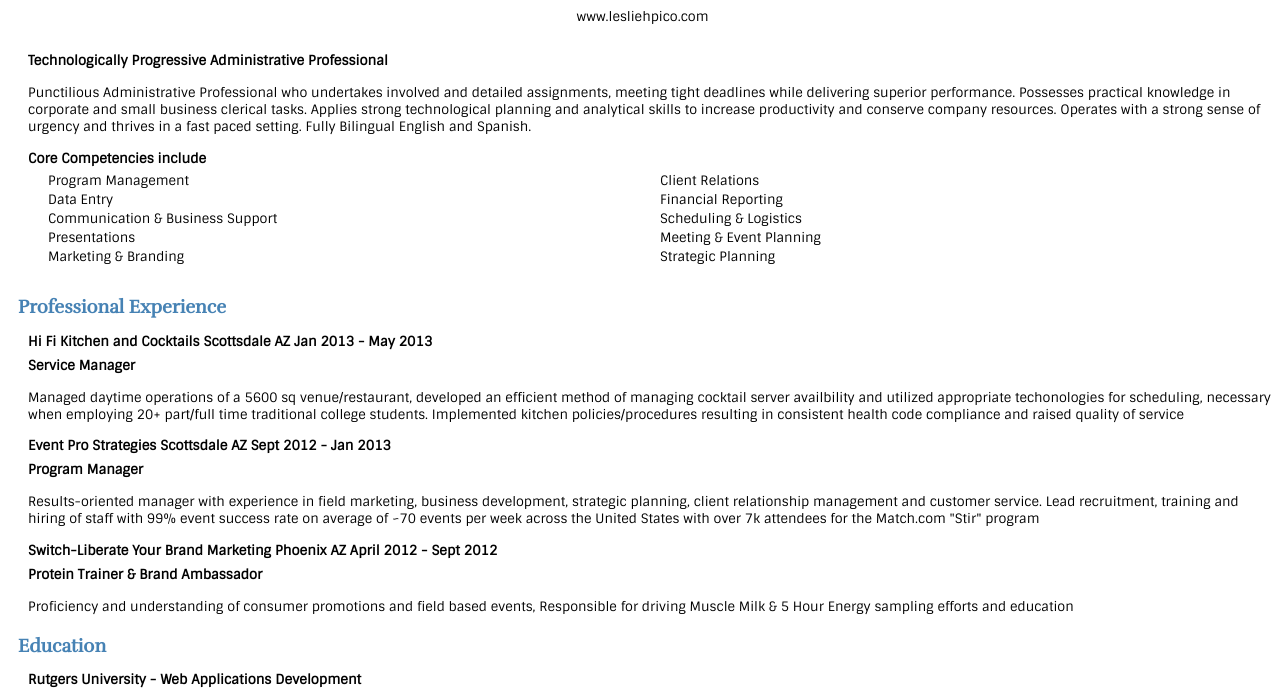
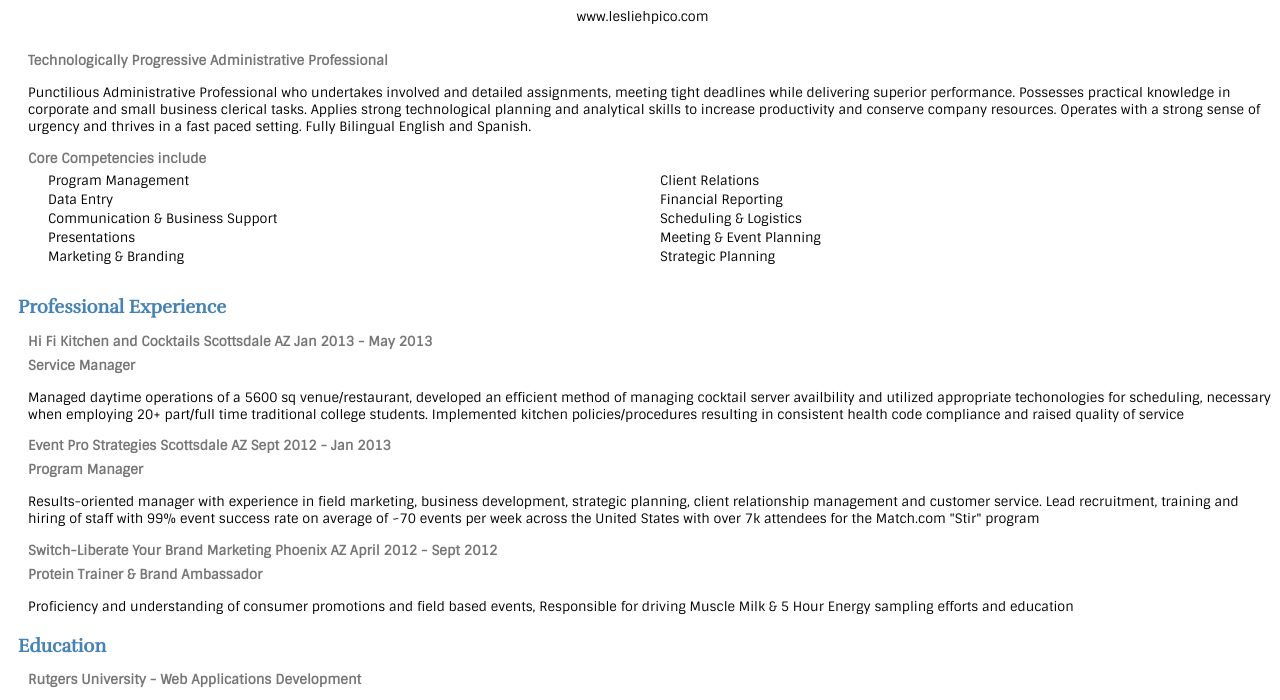
Before and after one commit to wannabegirldev/Resume, a plain HTML site: page index.html in a window 1280 px wide. Shown: the part 77-777 px from the top of the page. Drawn offline with Linux system fonts and the light colour scheme.

Commit message:
Update main.css

```diff
--- a/main.css
+++ b/main.css
@@ -53,6 +53,7 @@ h3 {
 h4, h5 {
   margin-left: 20px;
   line-height: 2px;
+  color: #767676;
 }
 
 p {
```
